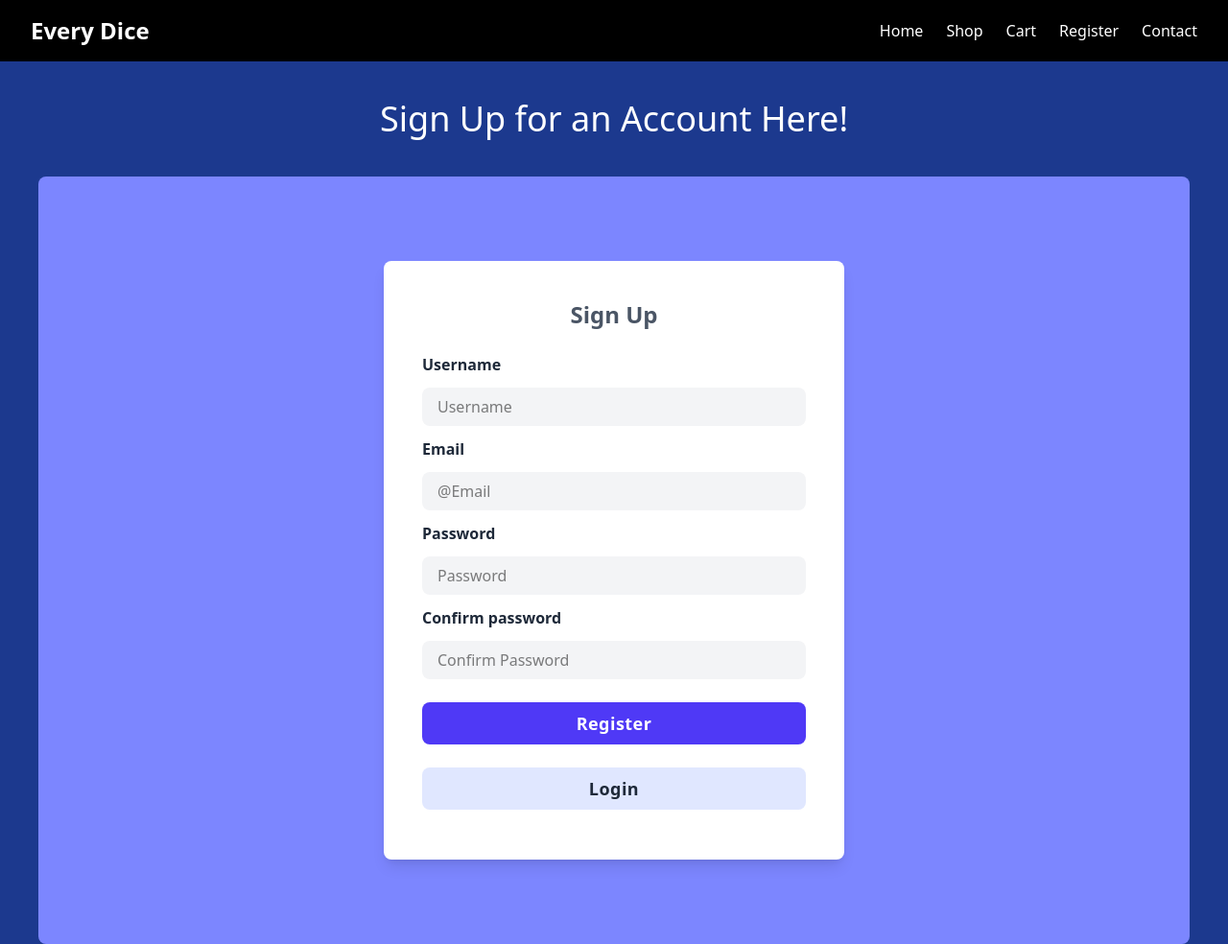
After one commit to Cooldude493/every-dice, a Flask app: page /register in a window 1280 px wide. The commit adds this page. Shown: the whole page at 96% size. Run offline with Flask 3, Linux system fonts and the light colour scheme.

Commit message:
Register/Sign Up (WIP)

```diff
--- a/main.py
+++ b/main.py
@@ -51,3 +51,11 @@ def product_page(product_id):
     connection.close()
 
     return render_template("product.html.jinja", product=result)
+
+@app.route("/register")
+def signup():
+    return render_template("register.html.jinja")
+
+@app.route("/login")
+def login():
+    return render_template("login.html.jinja")
--- a/templates/components/navbar.html.jinja
+++ b/templates/components/navbar.html.jinja
@@ -5,10 +5,10 @@
 
             <!-- Menu Links -->
             <div class="hidden md:flex space-x-6">
-                <a href="#" class="text-white hover:text-gray-200">Home</a>
-                <a href="#" class="text-white hover:text-gray-200">Shop</a>
+                <a href="/" class="text-white hover:text-gray-200">Home</a>
+                <a href="/browse" class="text-white hover:text-gray-200">Shop</a>
                 <a href="#" class="text-white hover:text-gray-200">Cart</a>
-                <a href="#" class="text-white hover:text-gray-200">Signup</a>
+                <a href="/register" class="text-white hover:text-gray-200">Register</a>
                 <a href="#" class="text-white hover:text-gray-200">Contact</a>
             </div>
 </nav>
--- /dev/null
+++ b/templates/register.html.jinja
@@ -0,0 +1,42 @@
+<!doctype html>
+<html>
+  <head>
+    <meta charset="UTF-8" />
+    <meta name="viewport" content="width=device-width, initial-scale=1.0" />
+    <script src="https://cdn.jsdelivr.net/npm/@tailwindcss/browser@4"></script>
+  </head>
+  <body class = "bg-blue-900 text-white min-h-screen">
+  {% include "components/navbar.html.jinja"%}
+
+    <h1 class="text-4xl text-center mt-10">
+      Sign Up for an Account Here!
+    </h1>
+
+<div class="h-screen bg-indigo-400 flex justify-center items-center mt-10 mr-10 ml-10 rounded-lg">
+	<div class="lg:w-2/5 md:w-1/2 w-2/3">
+		<form class="bg-white p-10 rounded-lg shadow-lg min-w-full">
+			<h1 class="text-center text-2xl mb-6 text-gray-600 font-bold font-sans">Sign Up</h1>
+			<div>
+				<label class="text-gray-800 font-semibold block my-3 text-md" for="username">Username</label>
+				<input class="w-full bg-gray-100 px-4 py-2 rounded-lg focus:outline-none text-black" type="text" name="username" id="username" placeholder="Username" />
+      </div>
+				<div>
+					<label class="text-gray-800 font-semibold block my-3 text-md" for="email">Email</label>
+					<input class="w-full bg-gray-100 px-4 py-2 rounded-lg focus:outline-none text-black" type="text" name="email" id="email" placeholder="@Email" />
+      </div>
+					<div>
+						<label class="text-gray-800 font-semibold block my-3 text-md" for="password">Password</label>
+						<input class="w-full bg-gray-100 px-4 py-2 rounded-lg focus:outline-none text-black" type="text" name="password" id="password" placeholder="Password" />
+      </div>
+						<div>
+							<label class="text-gray-800 font-semibold block my-3 text-md" for="confirm">Confirm password</label>
+							<input class="w-full bg-gray-100 px-4 py-2 rounded-lg focus:outline-none text-black" type="text" name="confirm" id="confirm" placeholder="Confirm Password" />
+      </div>
+							<button type="submit" class="w-full mt-6 bg-indigo-600 rounded-lg px-4 py-2 text-lg text-white tracking-wide font-semibold font-sans">Register</button>
+							<button type="submit" class="w-full mt-6 mb-3 bg-indigo-100 rounded-lg px-4 py-2 text-lg text-gray-800 tracking-wide font-semibold font-sans">Login</button>
+		</form>
+	</div>
+</div>
+
+  </body>
+</html>
```
